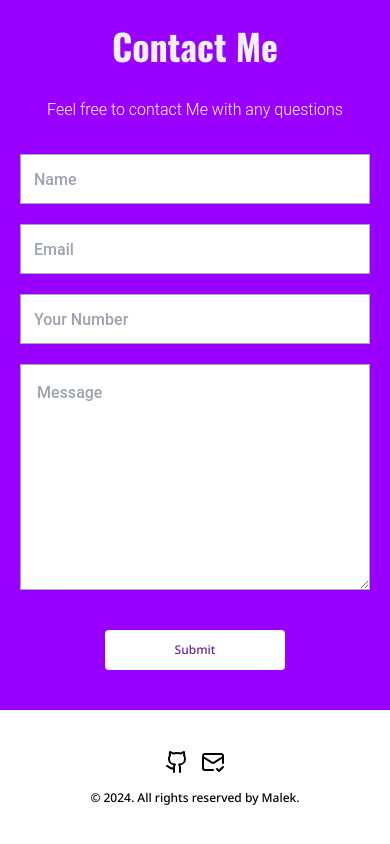
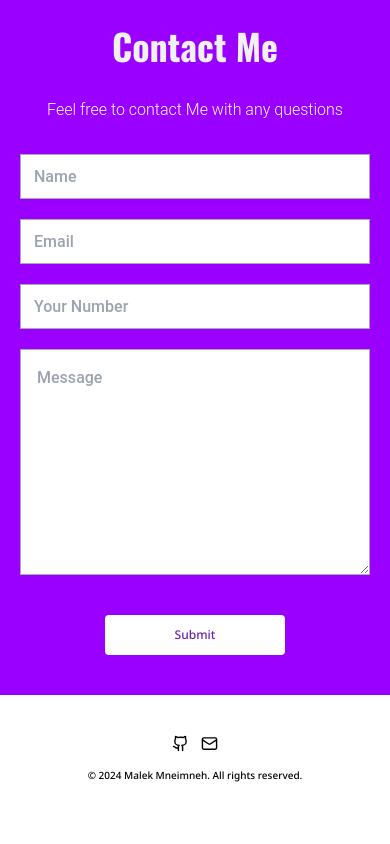
Before and after one commit to malek0x1/malek0x1.github.io, a Next.js app: page / in a window 390 px wide. Shown: the part 4732-5576 px from the top of the page. After the commit the page ends 5555 px from the top, so only its background shows below. Built offline with nearby package versions, Linux system fonts and the light colour scheme.

Commit message:
finalize contactus

```diff
--- a/package.json
+++ b/package.json
@@ -12,6 +12,7 @@
     "@hookform/resolvers": "^3.3.4",
     "@u-wave/react-vimeo": "^0.9.10",
     "@vimeo/player": "^2.22.0",
+    "axios": "^1.6.8",
     "class-variance-authority": "^0.7.0",
     "clsx": "^2.1.0",
     "framer-motion": "^11.0.25",
@@ -22,6 +23,7 @@
     "react-dom": "^18",
     "react-hook-form": "^7.51.2",
     "react-player": "^2.16.0",
+    "resend": "^3.2.0",
     "sass": "^1.74.1",
     "sonner": "^1.4.41",
     "tailwind-merge": "^2.2.2",
--- a/src/components/ContactUs/index.jsx
+++ b/src/components/ContactUs/index.jsx
@@ -9,6 +9,8 @@ import { z } from "zod";
 import SectionTitle from "../SectionTitle";
 import { Toaster } from "@/components/ui/sonner";
 import { toast } from "sonner";
+import axios from "axios";
+import Spinner from "../Spinner";
 
 export const contactSchema = z.object({
     from_name: z.string().min(3).max(50),
@@ -43,10 +45,18 @@ const ContactUs = () => {
             let emailMessage = ``
             Object.keys(data).forEach(item => emailMessage += `-${item}: ${data[item]}\n\n`)
             if (emailMessage) {
-                // const res = await sendEmailApi(btoa(emailMessage)) //base64 it
-                setIsLoading(false)
-                toast.success("Success! Your submission has been received. We'll be in touch soon")
-                form.reset()
+                try {
+                    const res = await axios.post("/api/email-send", {
+                        message: btoa(emailMessage)
+                    })
+                    setIsLoading(false)
+                    toast.success("Success! Your submission has been received. We'll be in touch soon")
+                    form.reset()
+                } catch (e) {
+                    setIsLoading(false)
+                    toast.error("Something went wrong")
+
+                }
             }
         }
     };
@@ -82,10 +92,10 @@ const ContactUs = () => {
                                 )}
                             </div>
                         ))}
-                        <button type="submit" className='hover:opacity-80 rounded-sm bg-white text-purple-800 py-3 px-6 text-xs flex-1 sm:px-12 '>
+                        <button type="submit" className='hover:opacity-80 items-center flex rounded-sm justify-center bg-white text-purple-800 py-3 px-6 text-xs flex-1 sm:px-12 '>
                             {!isLoading ?
                                 `Submit`
-                                : "Loading..."
+                                : <Spinner />
                             }
                         </button>
 
--- a/src/components/ContactUs/styles.scss
+++ b/src/components/ContactUs/styles.scss
@@ -8,8 +8,6 @@
     p {
         font-weight: 300;
         font-family: "Roboto", sans-serif;
-
-
     }
 
     &__wrapper {
@@ -49,6 +47,7 @@
                     padding: 8px 13px;
 
                     @media screen and (max-width: 1140px) {
+                        height: 45px;
                         width: 100%;
                     }
                 }
--- a/src/components/MobileNav.jsx
+++ b/src/components/MobileNav.jsx
@@ -1,6 +1,7 @@
 import { NAVBAR_DATA } from "@/other/data"
 import { X } from "lucide-react"
 import { motion } from "framer-motion"
+import Link from "next/link"
 
 const MobileNav = ({ setIsOpen }) => {
 
@@ -20,7 +21,11 @@ const MobileNav = ({ setIsOpen }) => {
             <div className="pt-10 cursor-pointer">
                 <div className="flex flex-col gap-4 p-4 ">
                     {NAVBAR_DATA.map(item => (
-                        <div key={item.id} className="p-2 ">{item.title}</div>
+                        <div key={item.id} className="p-2 ">
+                            <Link onClick={() => { setIsOpen(false) }} href={item.href}>
+                                {item.title}
+                            </Link>
+                        </div>
                     ))}
                 </div>
             </div>
--- a/src/components/footer.jsx
+++ b/src/components/footer.jsx
@@ -1,5 +1,6 @@
-import { Github, MailCheckIcon } from 'lucide-react';
+import { Github, MailIcon } from 'lucide-react';
 import { Oswald } from 'next/font/google';
+import Link from 'next/link';
 const font = Oswald({ subsets: ["latin"], weight: "700" });
 
 const Footer = () => {
@@ -7,13 +8,19 @@ const Footer = () => {
         <div className='p-10 flex justify-center flex-col items-center gap-4'>
 
             <div className=" flex items-center gap-3">
-                <Github />
-                <MailCheckIcon />
+                <Link href="https://github.com/malek0x1">
+                    <Github size={17} />
+                </Link>
+                <Link href="mailto: malek0x1@gmail.com">
+                    <MailIcon size={17} />
+                </Link>
             </div>
 
             <div className="">
-                <p className='text-xs'>
-                    © 2024. All rights reserved by Malek.
+                <p
+                    style={{ fontSize: "10px" }}
+                    className=''>
+                    &copy; 2024 Malek Mneimneh. All rights reserved.
                 </p>
             </div>
 
--- /dev/null
+++ b/src/pages/api/email-send.js
@@ -0,0 +1,26 @@
+import { Resend } from 'resend';
+
+const resend = new Resend(process.env.RESEND_API_KEY);
+
+export default async (req, res) => {
+    if (req.method === 'POST' && req.body.message) {
+        const { message } = req.body;
+        try {
+            const { data, error } = await resend.emails.send({
+                from: 'onboarding@resend.dev',
+                to: 'malek0x1@gmail.com',
+                subject: 'Email From my Porfolio',
+                react: <div>{atob(message)}</div>,
+            });
+
+            if (error) {
+                res.status(400).json({ error });
+            }
+
+            res.status(200).json({ data });
+        } catch (error) {
+            res.status(400).json({ error });
+        }
+    }
+    res.status(400).json({ error: "method not supported" });
+}
```
Also changed, not shown: 1 other file (tests, documents, lock files or other folders).
